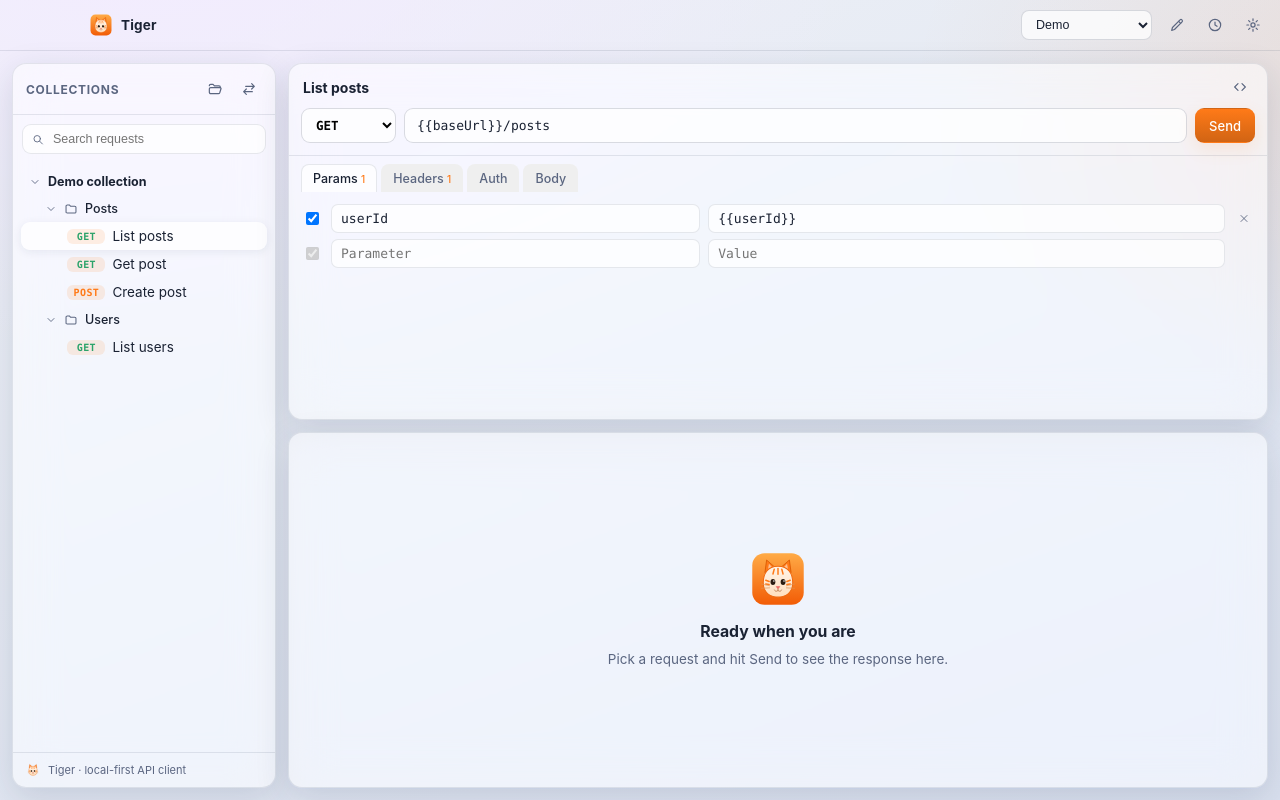
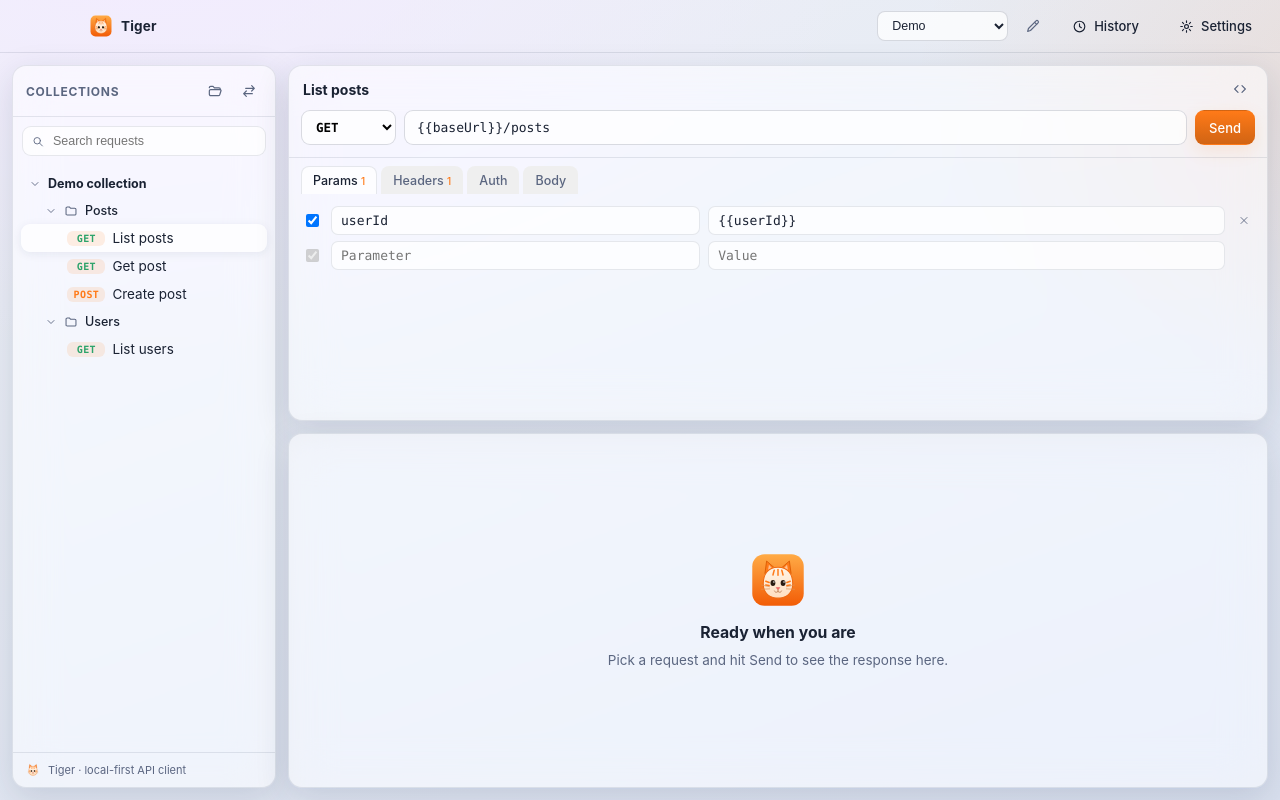
Before and after one commit to jtaoufik/tiger, a React (Vite) app: page / in a window 1280 px wide. Built offline with nearby package versions, Linux system fonts and the light colour scheme.

Commit message:
fix(ui): label history and settings actions in the titlebar

```diff
--- a/src/renderer/src/App.tsx
+++ b/src/renderer/src/App.tsx
@@ -542,16 +542,16 @@ export default function App() {
         <button className="icon-btn" title="Manage environment" onClick={() => setModal('env')}>
           <PencilIcon />
         </button>
-        <button className="icon-btn" title="History" onClick={openHistory}>
-          <ClockIcon />
+        <button className="btn ghost" title="History" onClick={openHistory}>
+          <ClockIcon size={15} /> History
         </button>
         <button
-          className="icon-btn"
+          className="btn ghost"
           title="Settings"
           style={view === 'settings' ? { color: 'var(--accent)' } : undefined}
           onClick={() => setView(view === 'settings' ? 'workspace' : 'settings')}
         >
-          <GearIcon />
+          <GearIcon size={15} /> Settings
         </button>
       </div>
 
```
Also changed, not shown: src/core/analytics.ts (+4 -3 lines).
